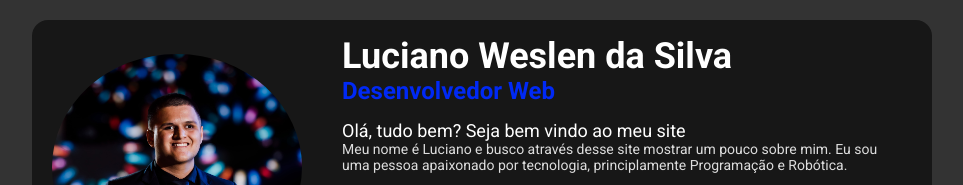
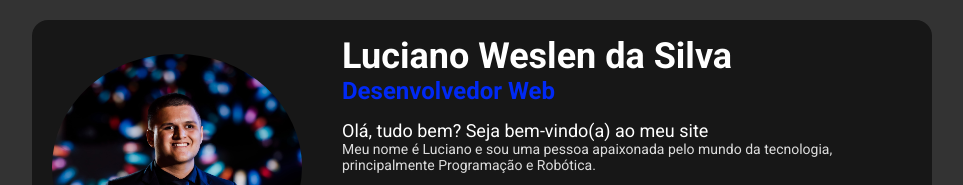
Before and after one commit to LucianoWeslen11/lucianoweslen11.github.io, a plain HTML site: page index.html in a window 1280 px wide. Shown: the top 185 px of the page, without its empty margins (158-1121 px from the left). Drawn offline with Linux system fonts and the light colour scheme.

Commit message:
Sintex Phrases

```diff
--- a/index.html
+++ b/index.html
@@ -18,10 +18,10 @@
           <span class="profession">Desenvolvedor Web</span>
         </div>
         <div class="presentetion">
-          <span >Olá, tudo bem? Seja bem vindo ao meu site</span>
+          <span >Olá, tudo bem? Seja bem-vindo(a) ao meu site</span>
           <p>
-            Meu nome é Luciano e busco através desse site mostrar um pouco sobre mim.
-            Eu sou uma pessoa apaixonado por tecnologia, principlamente Programação e Robótica.
+            Meu nome é Luciano e sou uma pessoa apaixonada pelo mundo da tecnologia,
+            principalmente Programação e Robótica.
           </p>
         </div>
         <div class="others">
```
